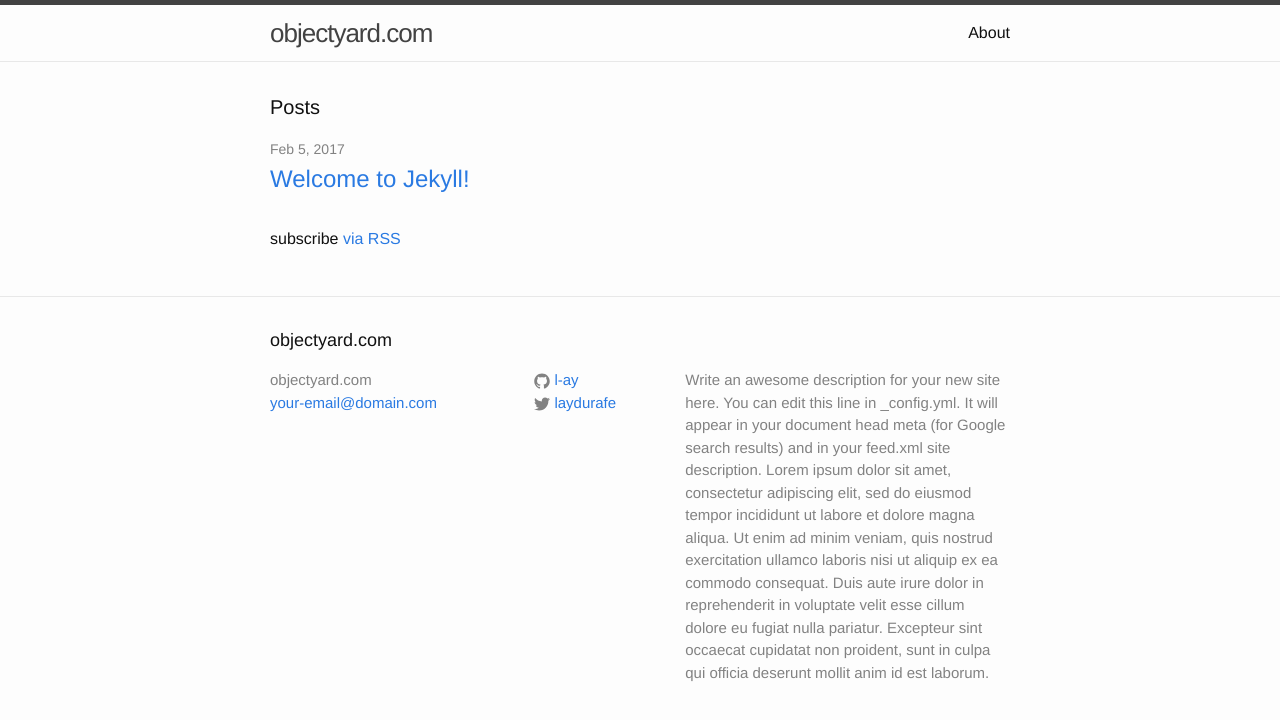
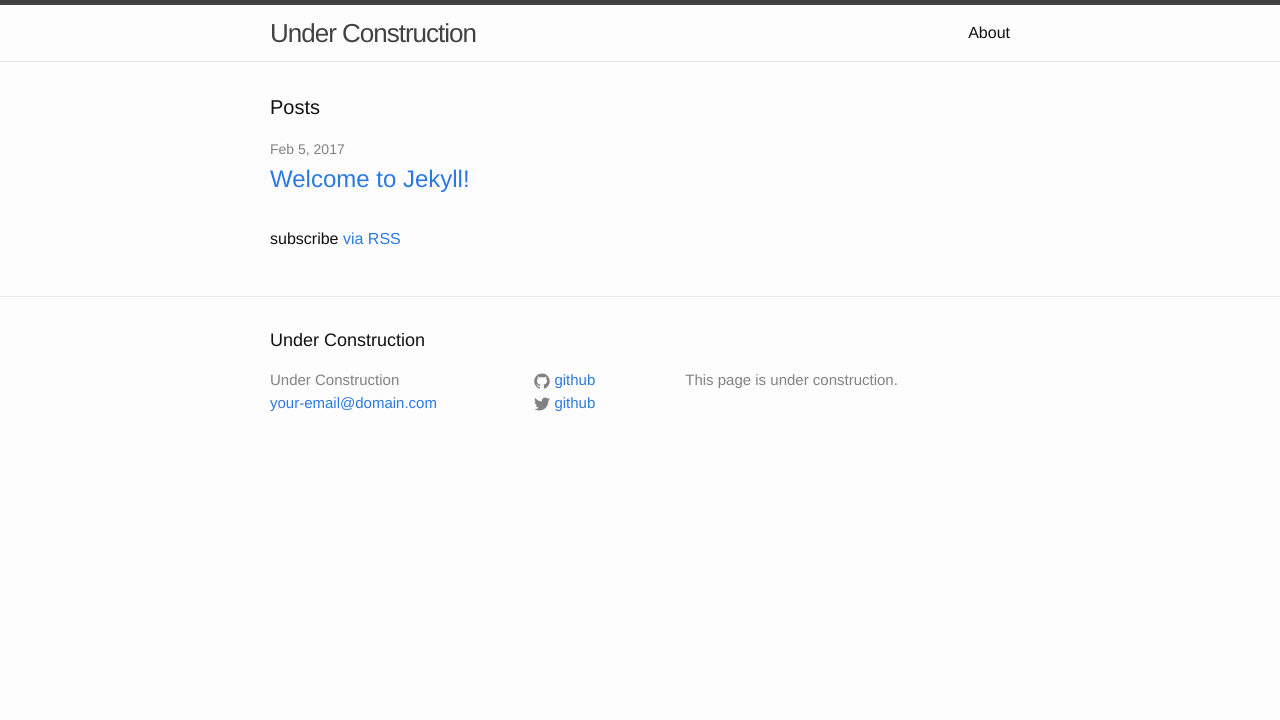
Before and after one commit to L-AY/L-AY.github.io, a Jekyll site: the page built from index.html, in a window 1280 px wide. Shown: the top 720 px of the page. Built offline with Jekyll 4.4.1, drawn with Linux system fonts in a browser that asks for light colours.

Commit message:
Update _config.yml

```diff
--- a/_config.yml
+++ b/_config.yml
@@ -6,22 +6,14 @@
 # 'jekyll serve'. If you change this file, please restart the server process.
 
 # Site settings
-title: objectyard.com
+title: Under Construction
 email: your-email@domain.com
 description: > # this means to ignore newlines until "baseurl:"
-  Write an awesome description for your new site here. You can edit this
-  line in _config.yml. It will appear in your document head meta (for
-  Google search results) and in your feed.xml site description.
-  Lorem ipsum dolor sit amet, consectetur adipiscing elit, sed do eiusmod tempor
-  incididunt ut labore et dolore magna aliqua. Ut enim ad minim veniam, quis nostrud
-  exercitation ullamco laboris nisi ut aliquip ex ea commodo consequat. Duis aute irure
-  dolor in reprehenderit in voluptate velit esse cillum dolore eu fugiat nulla pariatur.
-  Excepteur sint occaecat cupidatat non proident, sunt in culpa qui officia deserunt
-  mollit anim id est laborum.
+  This page is under construction.
 baseurl: "" # the subpath of your site, e.g. /blog
 url: "http://yourdomain.com" # the base hostname & protocol for your site
-twitter_username: laydurafe
-github_username:  l-ay
+twitter_username: github
+github_username:  github
 
 # Build settings
 markdown: kramdown
```
